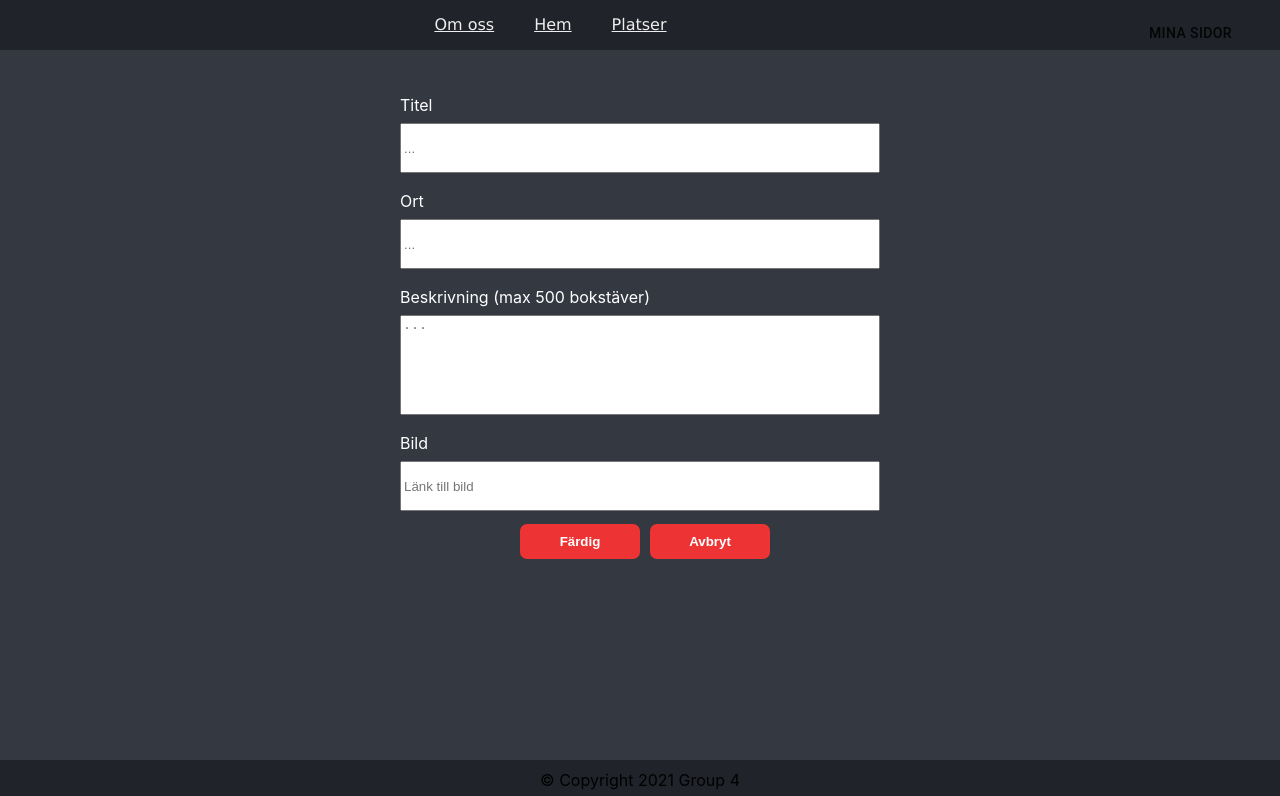
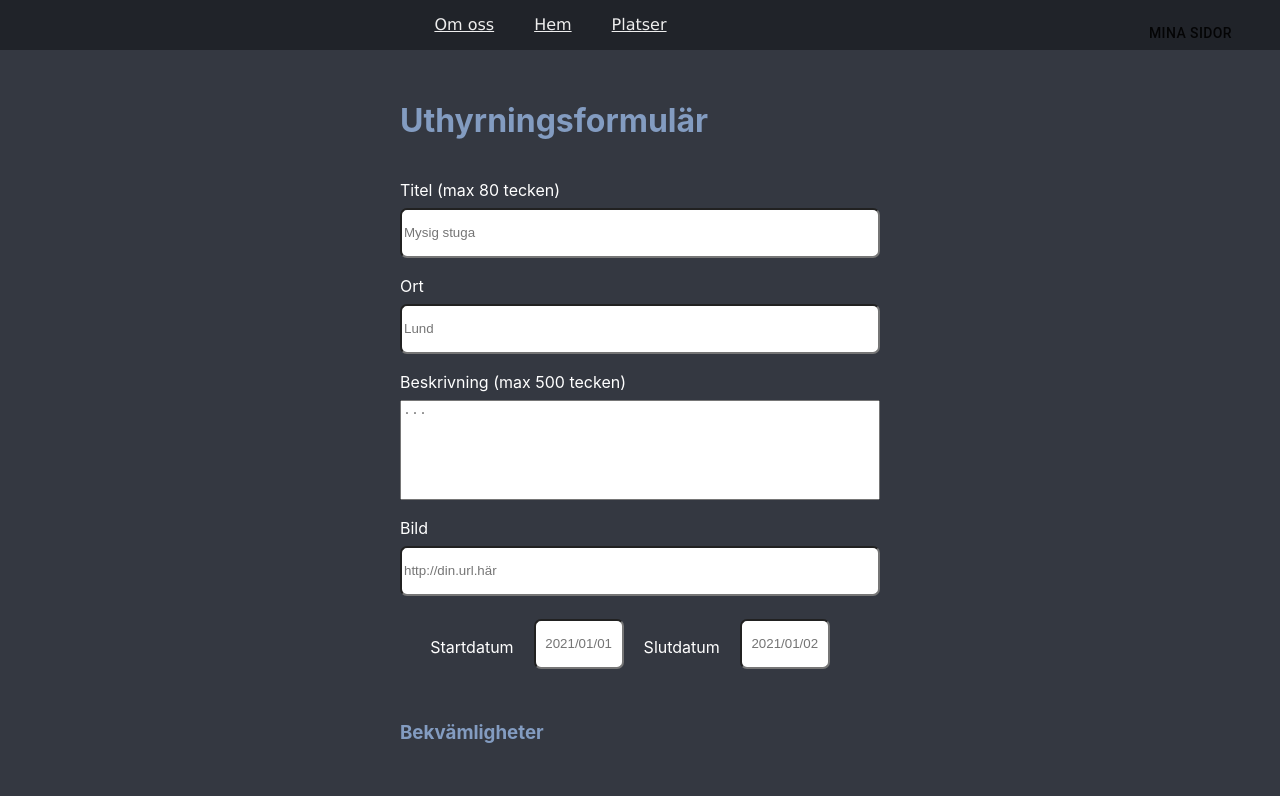
Before and after one commit to postila/clearbnb-grupp4, a React (Create React App) app: page /Uthyrning in a window 1280 px wide. Shown: the top 796 px of the page. Built offline with nearby package versions, Linux system fonts and the light colour scheme.

Commit message:
Added rental dates inputs, styling

```diff
--- a/src/pages/RentingForm.js
+++ b/src/pages/RentingForm.js
@@ -3,21 +3,36 @@ import Radium from 'radium'
 
 const RentingForm = (props) => {
   return (
-    <form style={styles.form}>
-      <label style={styles.label} for="fname">Titel</label>
-      <input style={styles.input} type="text" placeholder="..." required></input>
+    <form key="1" style={styles.form} >
 
-      <label style={styles.label} for="fname">Ort</label>
-      <input style={styles.input} type="text" placeholder="..." required></input>
+      <h1 style={{ color: '#839cc1' }}>Uthyrningsformulär</h1>
 
-      <label style={styles.label} for="fname">Beskrivning (max 500 bokstäver)</label>
+      <label style={styles.label} form="rentingform" for="fname">Titel (max 80 tecken)</label>
+      <input key="2" style={styles.input} form="rentingform" type="text" placeholder="Mysig stuga" required></input>
+
+      <label style={styles.label} form="rentingform" for="fname">Ort</label>
+      <input key="3" style={styles.input} form="rentingform" maxlength="100" type="text" placeholder="Lund" required></input>
+
+      <label style={styles.label} form="rentingform" for="fname">Beskrivning (max 500 tecken)</label>
       <textarea style={styles.description} form="rentingform" maxlength="500" type="text" placeholder="..." required></textarea>
 
-      <label style={styles.label} for="fname">Bild</label>
-      <input style={styles.input} type="text" placeholder="Länk till bild" required></input>
-      <div>
+      <label style={styles.label} form="rentingform" for="fname">Bild</label>
+      <input key="4" style={styles.input} form="rentingform" type="text" placeholder="http://din.url.här" required></input>
+
+      <div style={styles.date_container} >
+        <label style={styles.label} form="rentingform" for="fname">Startdatum</label>
+        <input key="5" style={styles.date} form="rentingform" type="text" placeholder="2021/01/01" required></input>
+
+        <label style={styles.label} form="rentingform" for="fname">Slutdatum</label>
+        <input key="6" style={styles.date} form="rentingform" type="text" placeholder="2021/01/02" required></input>
+      </div>
+
+      <h3 style={{ color: '#839cc1' }}>Bekvämligheter</h3>
+      <br></br>
+
+      <div style={styles.buttons_container}>
       <button style={styles.button}>Färdig</button>
-        <button style={styles.button}>Avbryt</button>
+        <button style={styles.button}>Rensa</button>
       </div>
     </form>
   );
@@ -29,11 +44,34 @@ const styles = {
     gridGap: '3px',
     maxWidth: '500px',
     margin: '20px auto',
+    textAlign: 'left',
     padding: '10px'
   },
   input: {
     textAlign: 'left',
-    height: '50px'
+    height: '50px',
+    borderRadius: '7px',
+    ':focus': {
+      outline: 'none'
+    }
+  },
+  date_container: {
+    textAlign: 'center',
+    height: '50px',
+    width: '100%',
+    marginTop: '10px',
+    marginBottom: '40px'
+  },
+
+  date: {
+    textAlign: 'center',
+    height: '50px',
+    width: '90px',
+    borderRadius: '7px',
+    margin: '10px 20px 0px 20px',
+    ':focus': {
+      outline: 'none'
+    }
   },
 
   label: {
@@ -51,6 +89,12 @@ const styles = {
     verticalAlign: 'text-top',
     resize: 'none',
   },
+  buttons_container: {
+    textAlign: 'center',
+    height: '100px',
+    verticalAlign: 'text-top',
+    width: '100%',
+  },
 
   button: {
     width: '120px',
@@ -63,7 +107,7 @@ const styles = {
     borderRadius: '7px',
     color: 'white',
     fontWeight: 'bold',
-    backgroundColor: '#ed3333'
+    backgroundColor: '#596982'
   },
   register: {
     cursor: 'pointer',
```
